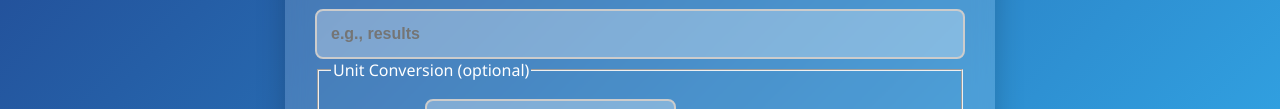
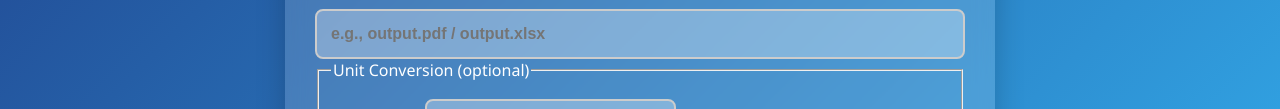
Before and after one commit to Sriharsh32/pdf_tool, a plain HTML site: page frontend/index.html in a window 1280 px wide. Shown: the part 410-519 px from the top of the page. Drawn offline with Linux system fonts and the light colour scheme.

Commit message:
index changes

```diff
--- a/frontend/index.html
+++ b/frontend/index.html
@@ -20,7 +20,7 @@
       </select>
 
       <label>Rename Output File(s):</label>
-      <input type="text" id="outputName" name="outputName" placeholder="e.g., results">
+      <input type="text" id="outputName" name="outputName" placeholder="e.g., output.pdf / output.xlsx" required>
 
       <fieldset>
         <legend>Unit Conversion (optional)</legend>
```
